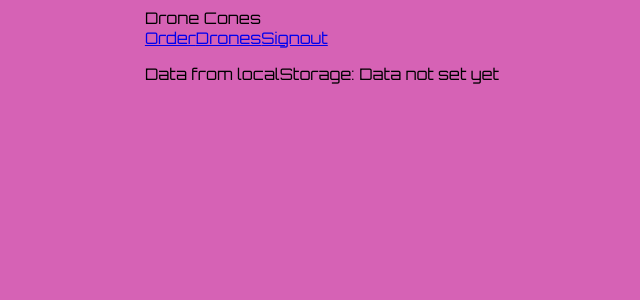
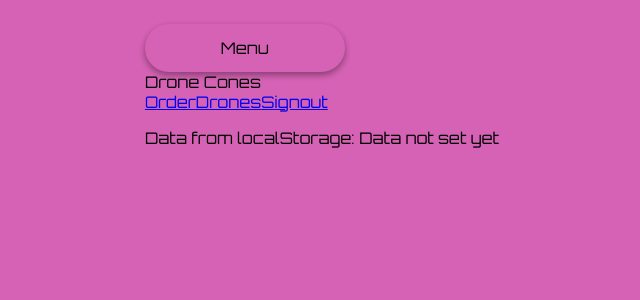
Before and after one commit to Treyson-Grange/DroneCones, a Nuxt app in the folder dronecones-app/: page /testpage in a window 1280 px wide. Shown: the top 300 px of the page, without its empty margins (318-958 px from the left). Built offline with nearby package versions, Linux system fonts and the light colour scheme; a web font is replaced by a local one.

Commit message:
Started making navbar dynamic

```diff
--- a/dronecones-app/assets/navbar.css
+++ b/dronecones-app/assets/navbar.css
@@ -20,6 +20,18 @@
     justify-content: center;
     align-items: center;
 }
+
+
+
+.menu-button{
+    height: 64px;
+    margin: 0px;
+    border-radius: 0px;
+    background-color: var(--secondary-color);
+    color: var(--font-secondary);
+    box-shadow: none;
+
+}
 .links {
     display: flex;
 }
@@ -41,3 +53,14 @@
     width: 100%;
     height: 64px;
 }
+
+
+
+@media screen and (max-width: 610px){
+    .links{
+        display: none;
+    }
+    .menu{
+        display: block;
+    }
+}
--- a/dronecones-app/components/Navbar.vue
+++ b/dronecones-app/components/Navbar.vue
@@ -1,6 +1,7 @@
 <template>
     <div class = "navbar-under"></div>
     <nav class = "navbar">
+        <button class = "menu-button">Menu</button>
         <div class = "title">
             Drone Cones
         </div>
```
